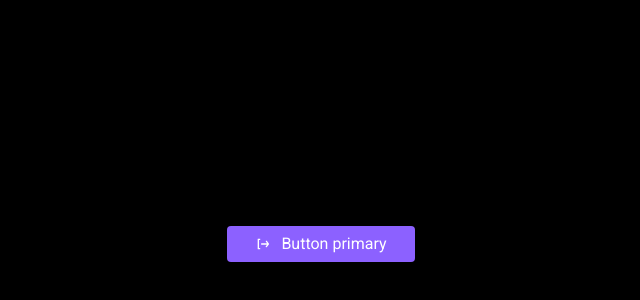
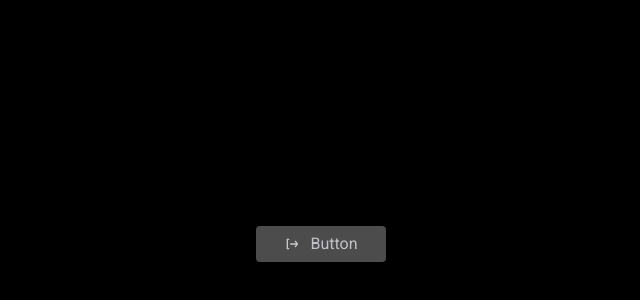
Before and after one commit to puerchik/cards, a React (Vite) app: page / in a window 1280 px wide. Shown: the part 74-374 px from the top of the page, without its empty margins (319-959 px from the left). Built offline with nearby package versions, Linux system fonts and the light colour scheme.

Commit message:
secondary button styles

```diff
--- a/src/App.tsx
+++ b/src/App.tsx
@@ -3,8 +3,8 @@ import { Button } from '@/components/ui/button'
 export function App() {
   return (
     <div className="container">
-      <Button as="a" icon variant="primary">
-        Button primary
+      <Button disabled icon variant="secondary">
+        Button
       </Button>
     </div>
   )
--- a/src/components/ui/button/button.module.scss
+++ b/src/components/ui/button/button.module.scss
@@ -35,24 +35,33 @@
 
   &:disabled {
     background-color: var(--color-accent-900);
-    color: var(--color-light-900);
-    cursor: not-allowed;
-
-    & img {
-      opacity: 0.7;
-    }
   }
 }
 
 .secondary {
   background-color: var(--color-dark-300);
 
-  &:hover {
-    background-color: var();
+  @media (hover: hover) {
+    &:hover {
+      background-color: var(--color-dark-100);
+    }
   }
 
   &:active {
-    background-color: var();
+    background-color: var(--color-dark-500);
+  }
+
+  &:disabled {
+    background-color: var(--color-dark-300);
+  }
+}
+
+.button:disabled {
+  color: var(--color-light-900);
+  cursor: not-allowed;
+
+  & img {
+    opacity: 0.7;
   }
 }
 
```
